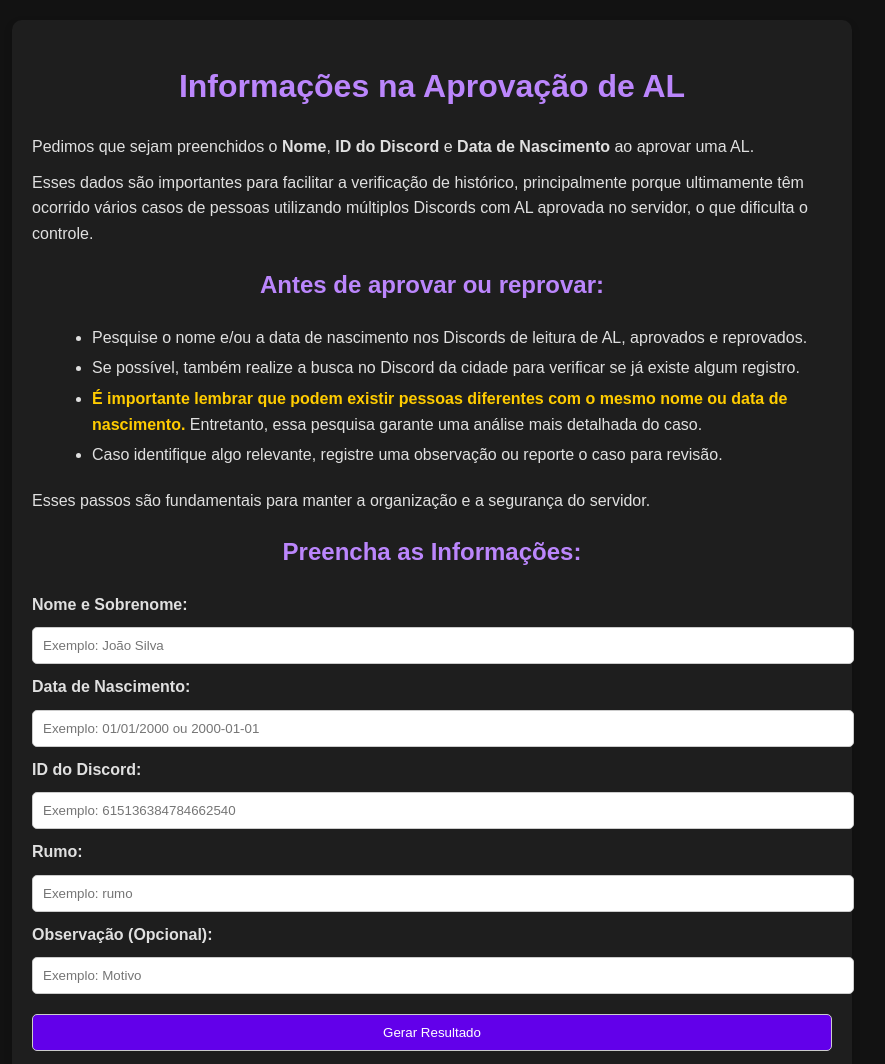
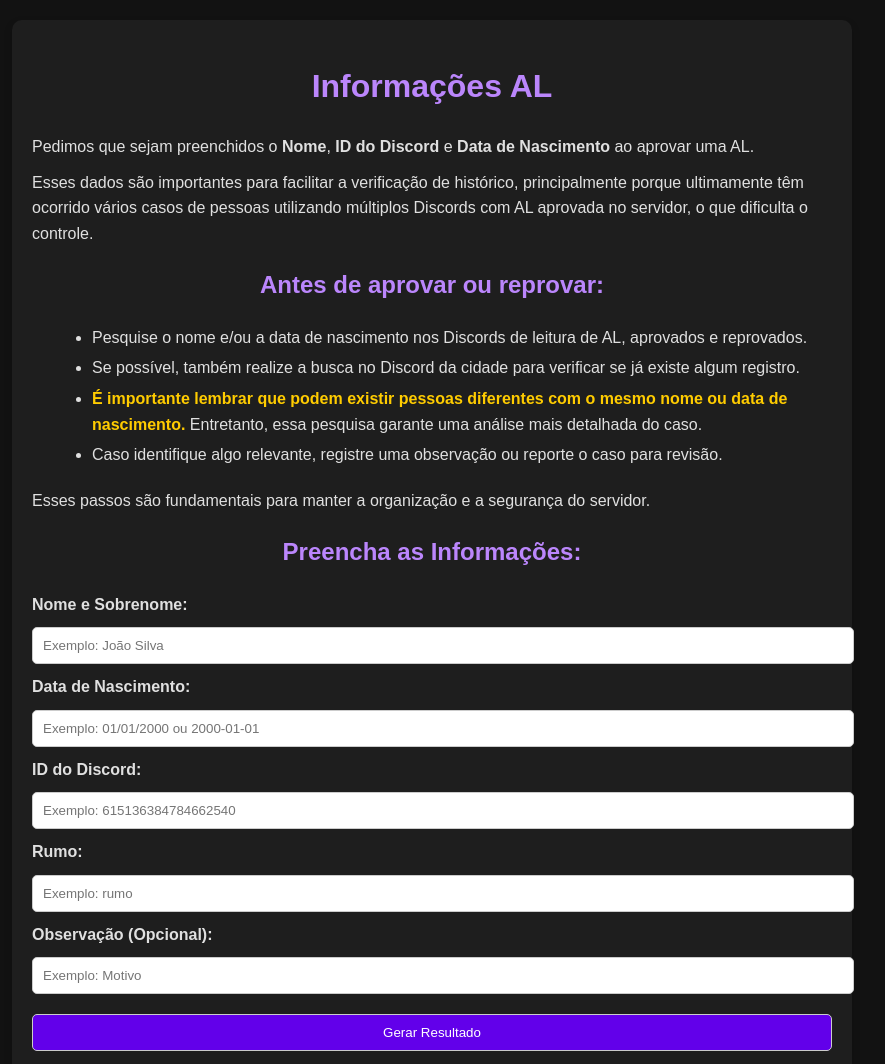
Before and after one commit to JackyMayers/leital, a plain HTML site: page index.html in a window 1280 px wide. Shown: the top 1064 px of the page, without its empty margins (208-1093 px from the left). Drawn offline with Linux system fonts and the light colour scheme.

Commit message:
Update index.html

```diff
--- a/index.html
+++ b/index.html
@@ -97,7 +97,7 @@
 </head>
 <body>
     <div class="container">
-        <h1>Informações na Aprovação de AL</h1>
+        <h1>Informações AL</h1>
         <p>
             Pedimos que sejam preenchidos o <strong>Nome</strong>, <strong>ID do Discord</strong> e <strong>Data de Nascimento</strong> ao aprovar uma AL.
         </p>
```
